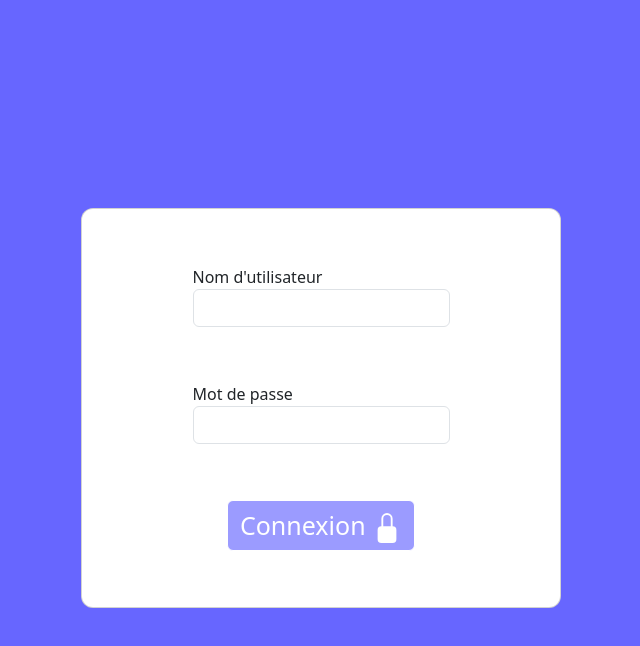
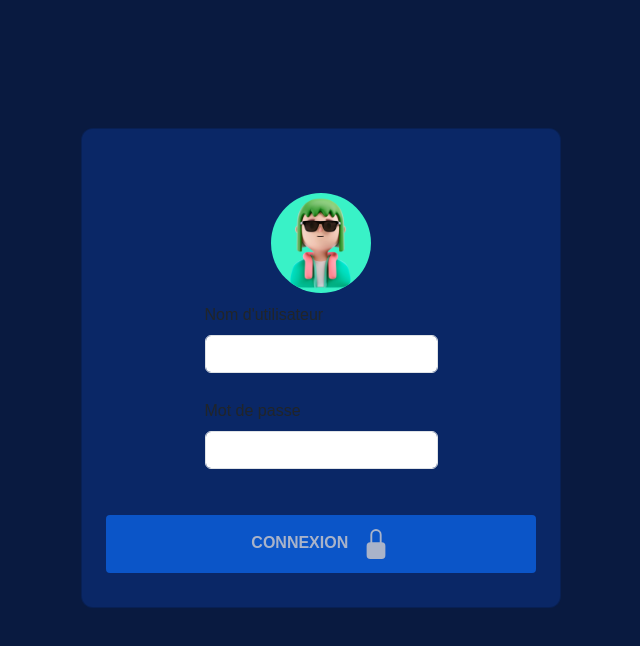
Before and after one commit to nafioutino/Password-Checking, an Angular app: page / in a window 1280 px wide. Shown: the top 646 px of the page, without its empty margins (319-959 px from the left). Built offline with nearby package versions, Linux system fonts and the light colour scheme.

Commit message:
style et logo ajouté

```diff
--- a/angular.json
+++ b/angular.json
@@ -33,7 +33,8 @@
             "assets": [
               {
                 "glob": "**/*",
-                "input": "public"
+                "input": "src/assets",
+                "output": "assets"
               }
             ],
             "styles": [
--- a/src/app/formulaire/formulaire.component.css
+++ b/src/app/formulaire/formulaire.component.css
@@ -4,16 +4,32 @@
   flex-direction: column;
   align-items: center;
   align-content: center;
-  background-color: #fff;
+  background: #0a2766;
+  padding: 30px 30px;
+  border-radius: 14px;
+  min-width: 370px;
   width: 30rem;
-  height: 25rem;
+  height: 30rem;
   border-radius: 12px;
 }
 
-.btn {
-  background-color: #6766ff;
-  color: white;
-  font-size: 25px;
+button {
+  border: none;
+  outline: none;
+  padding: 14px 14px;
+  border-radius: 4px;
+  width: 100%;
+  margin-top: 20px;
+  font-size: 16px;
+  text-transform: uppercase;
+  font-weight: 700;
+  background: #39f2c7;
+  cursor: pointer;
+  transition: 0.3s;
+}
+button:hover {
+  transform: scale(1.04);
+  background: #07e6b2;
 }
 
 .rules {
@@ -58,3 +74,12 @@
   text-align: center;
   margin-top: 20px;
 }
+
+.image {
+  width: 100px;
+  height: 100px;
+  overflow: hidden;
+  border-radius: 50%;
+  background: #39f2c7;
+  margin-top: 30px;
+}
--- a/src/app/formulaire/formulaire.component.html
+++ b/src/app/formulaire/formulaire.component.html
@@ -1,35 +1,23 @@
 <!-- Début du formulaire avec un groupe de contrôles réactifs lié à `loginForm` -->
-<form
-  class="container card mt-3"
-  [formGroup]="loginForm"
-  (ngSubmit)="onSubmit()"
->
+<form class="container card mt-3 p-4" [formGroup]="loginForm" (ngSubmit)="onSubmit()">
+  <img [src]="image" class="image"  alt="userImage" srcset="">
+
   <!-- Champ pour le nom d'utilisateur -->
-  <div>
-    <label for="username">Nom d'utilisateur</label>
+  <div class="mb-3">
+    <label for="username" class="form-label">Nom d'utilisateur</label>
     <!-- Style Bootstrap pour une meilleure apparence -->
-    <input
-      class="form-control"
-      id="username"
-      formControlName="username"
-      type="text"
-    />
+    <input class="form-control" id="username" formControlName="username" type="text" />
   </div>
 
   <!-- Champ pour le mot de passe -->
-  <div>
-    <label for="password">Mot de passe</label>
+  <div class="mb-3">
+    <label for="password" class="form-label">Mot de passe</label>
     <!-- Le type d'entrée est un mot de passe, cachant les caractères -->
-    <input
-      class="form-control"
-      id="password"
-      formControlName="password"
-      type="password"
-    />
+    <input class="form-control" id="password" formControlName="password" type="password" />
   </div>
 
   <!-- Bouton de soumission, désactivé tant que le formulaire est invalide -->
-  <button class="btn" type="submit" [disabled]="!loginForm.valid">
+  <button class="btn btn-primary w-100" type="submit" [disabled]="!loginForm.valid">
     Connexion
     <!-- Icône de cadenas fermée si le formulaire n'est pas valide -->
     <svg
@@ -38,7 +26,7 @@
       width="30"
       height="30"
       fill="currentColor"
-      class="bi bi-lock-fill"
+      class="bi bi-lock-fill ms-2"
       viewBox="0 0 16 16"
     >
       <path
@@ -52,7 +40,7 @@
       width="30"
       height="30"
       fill="currentColor"
-      class="bi bi-unlock-fill"
+      class="bi bi-unlock-fill ms-2"
       viewBox="0 0 16 16"
     >
       <path
@@ -63,55 +51,27 @@
 </form>
 
 <!-- Section pour l'animation -->
-<div *ngIf="showAnimation" class="success-animation">
+<div *ngIf="showAnimation" class="alert alert-success text-center mt-3 success-animation">
   Félicitations ! Votre mot de passe a été enregistré.
 </div>
 
 <!-- Affichage des règles si le mot de passe est invalide -->
-<div
-  class="container rules card mt-3"
-  *ngIf="loginForm.get('password')?.errors?.['passwordInvalid']"
->
+<div class="container card mt-3 p-3 rules" *ngIf="loginForm.get('password')?.errors?.['passwordInvalid']">
   <strong> Le mot de passe doit contenir :</strong>
   <!-- Liste des règles de validation du mot de passe avec des icônes dynamiques -->
-  <small
-    [ngClass]="{
-      'valid bi bi-check': isLowerCaseValid,
-      'invalid bi bi-x': !isLowerCaseValid
-    }"
-  >
-    Au moins une lettre minuscule
+  <small [ngClass]="{ 'valid bi bi-check': isLowerCaseValid, 'invalid bi bi-x': !isLowerCaseValid }" class="d-flex align-items-center">
+    <span class="me-2">Au moins une lettre minuscule</span>
   </small>
-  <small
-    [ngClass]="{
-      'valid bi bi-check': isUpperCaseValid,
-      'invalid bi bi-x': !isUpperCaseValid
-    }"
-  >
-    Au moins une lettre majuscule
+  <small [ngClass]="{ 'valid bi bi-check': isUpperCaseValid, 'invalid bi bi-x': !isUpperCaseValid }" class="d-flex align-items-center">
+    <span class="me-2">Au moins une lettre majuscule</span>
   </small>
-  <small
-    [ngClass]="{
-      'valid bi bi-check': isNumericValid,
-      'invalid bi bi-x': !isNumericValid
-    }"
-  >
-    Au moins un chiffre (0-9)
+  <small [ngClass]="{ 'valid bi bi-check': isNumericValid, 'invalid bi bi-x': !isNumericValid }" class="d-flex align-items-center">
+    <span class="me-2">Au moins un chiffre (0-9)</span>
   </small>
-  <small
-    [ngClass]="{
-      'valid bi bi-check': isSpecialCharValid,
-      'invalid bi bi-x': !isSpecialCharValid
-    }"
-  >
-    Au moins un caractère spécial
+  <small [ngClass]="{ 'valid bi bi-check': isSpecialCharValid, 'invalid bi bi-x': !isSpecialCharValid }" class="d-flex align-items-center">
+    <span class="me-2">Au moins un caractère spécial</span>
   </small>
-  <small
-    [ngClass]="{
-      'valid bi bi-check': isMinLengthValid,
-      'invalid bi bi-x': !isMinLengthValid
-    }"
-  >
-    Un minimum de 8 caractères
+  <small [ngClass]="{ 'valid bi bi-check': isMinLengthValid, 'invalid bi bi-x': !isMinLengthValid }" class="d-flex align-items-center">
+    <span class="me-2">Un minimum de 8 caractères</span>
   </small>
 </div>
--- a/src/app/formulaire/formulaire.component.ts
+++ b/src/app/formulaire/formulaire.component.ts
@@ -19,6 +19,7 @@ export class FormulaireComponent {
   isSpecialCharValid = false; // Indique si le mot de passe contient un caractère spécial
   isMinLengthValid = false; // Indique si le mot de passe a la longueur minimale requise
   showAnimation = false; // Variable pour contrôler l'animation
+  image:string = "assets/user.png"
 
   constructor(private fb: FormBuilder) {
     // Utilisation du FormBuilder pour initialiser le formulaire avec les champs `username` et `password`
--- a/src/styles.css
+++ b/src/styles.css
@@ -1,9 +1,16 @@
 /* You can add global styles to this file, and also import other style files */
-body{
-    background-color: #6766ff;
-    display: flex;
-    justify-content: center;
-    align-items: center;
-    align-content: center;
-    height: 100vh;
+
+* {
+  margin: 0;
+  padding: 0;
+  box-sizing: border-box;
 }
+
+body {
+  background: #091a40;
+  display: flex;
+  justify-content: center;
+  align-items: center;
+  min-height: 90vh;
+  font-family: "Poppins", sans-serif;
+}
```
Also changed, not shown: src/assets/user.png (added).
